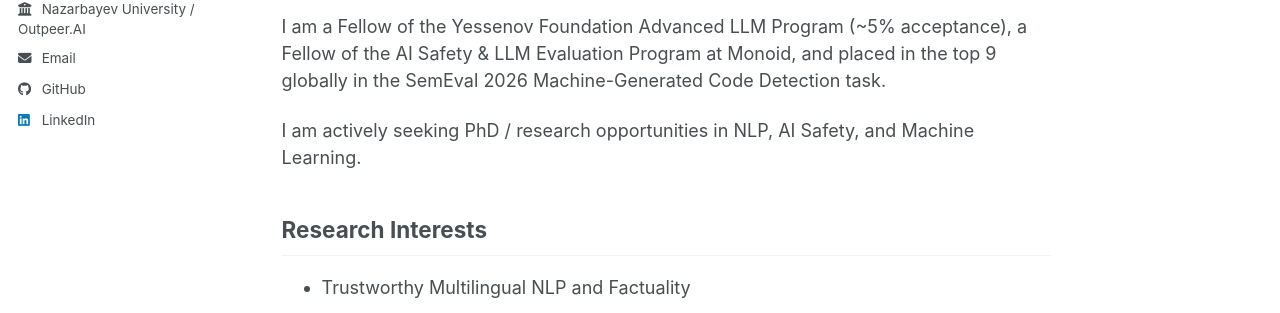
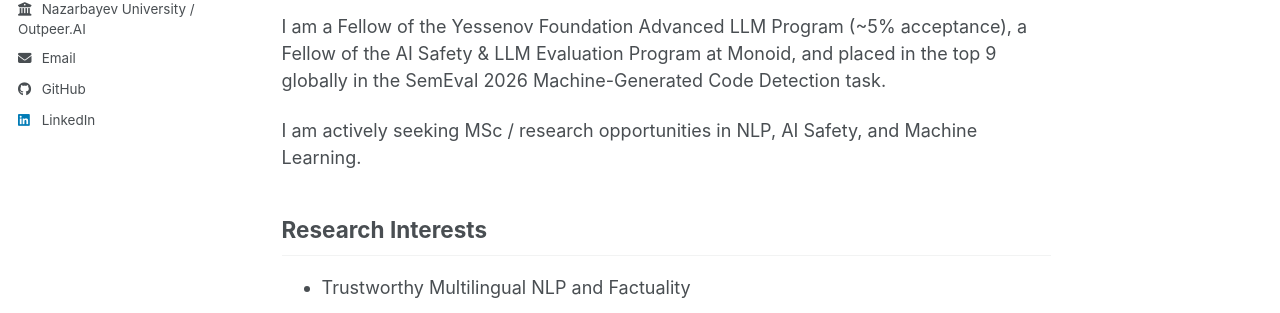
Before and after one commit to mbaisbay/mbaisbay.github.io, a Jekyll site: the page built from _pages/about.md, in a window 1280 px wide and 1174 px high. Shown: the part 528-841 px from the top of the window. Built offline with Jekyll 4.4.1, drawn with Linux system fonts in a browser that asks for light colours; a script bundle is joined from its source files by our own code; library files that are not in the unit come from our copies.

Commit message:
Add CV PDF link and fix MSc wording in about page
Co-Authored-By: Claude Sonnet 4.6 <noreply@anthropic.com>

```diff
--- a/_pages/about.md
+++ b/_pages/about.md
@@ -14,7 +14,7 @@ I am currently collaborating with Prof. Preslav Nakov at MBZUAI, where I co-deve
 
 I am a Fellow of the Yessenov Foundation Advanced LLM Program (~5% acceptance), a Fellow of the AI Safety & LLM Evaluation Program at Monoid, and placed in the top 9 globally in the SemEval 2026 Machine-Generated Code Detection task.
 
-I am actively seeking PhD / research opportunities in NLP, AI Safety, and Machine Learning.
+I am actively seeking MSc / research opportunities in NLP, AI Safety, and Machine Learning.
 
 ## Research Interests
 * Trustworthy Multilingual NLP and Factuality
```
Also changed, not shown: _pages/cv.md (+2 -0 lines).
